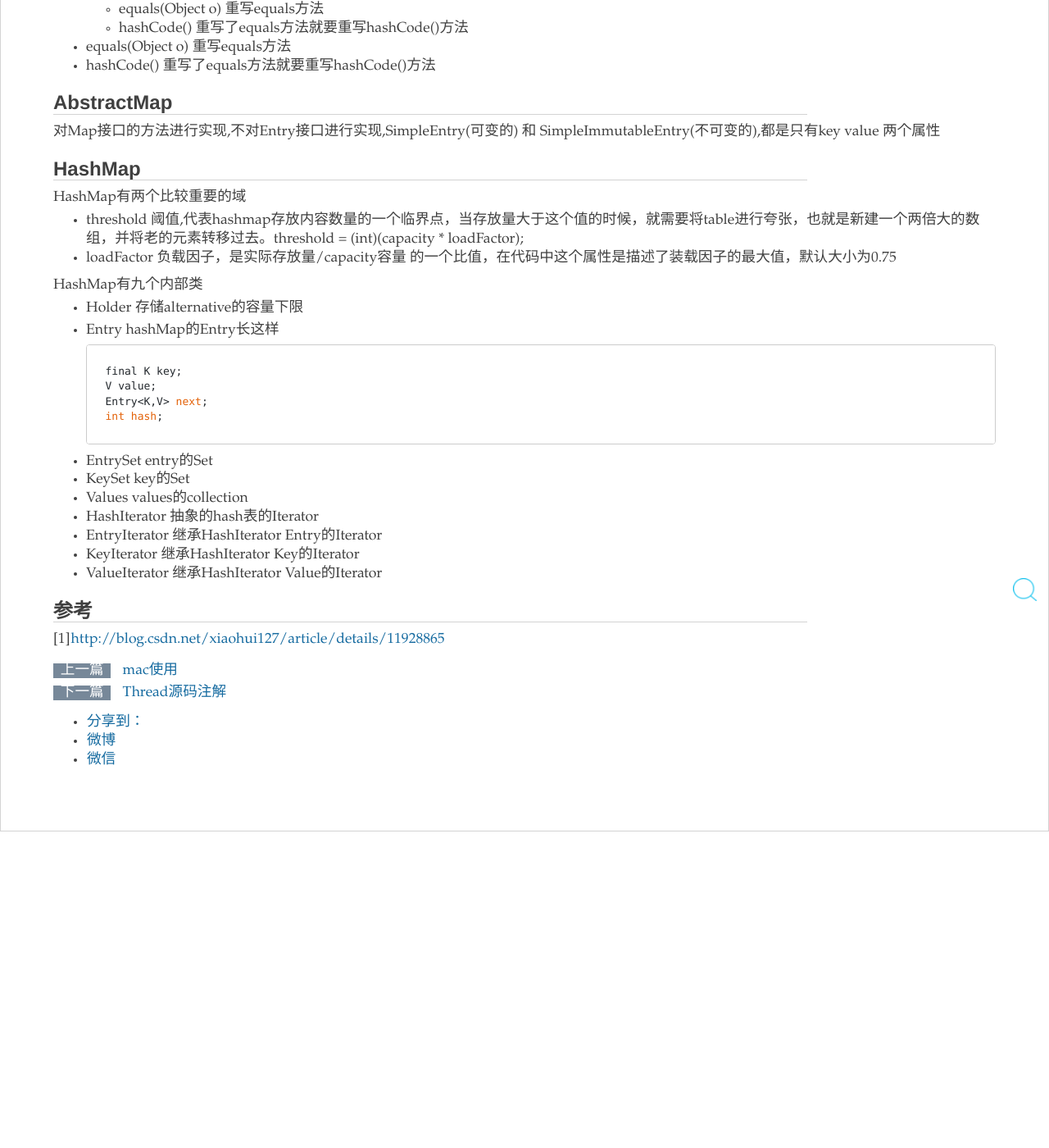
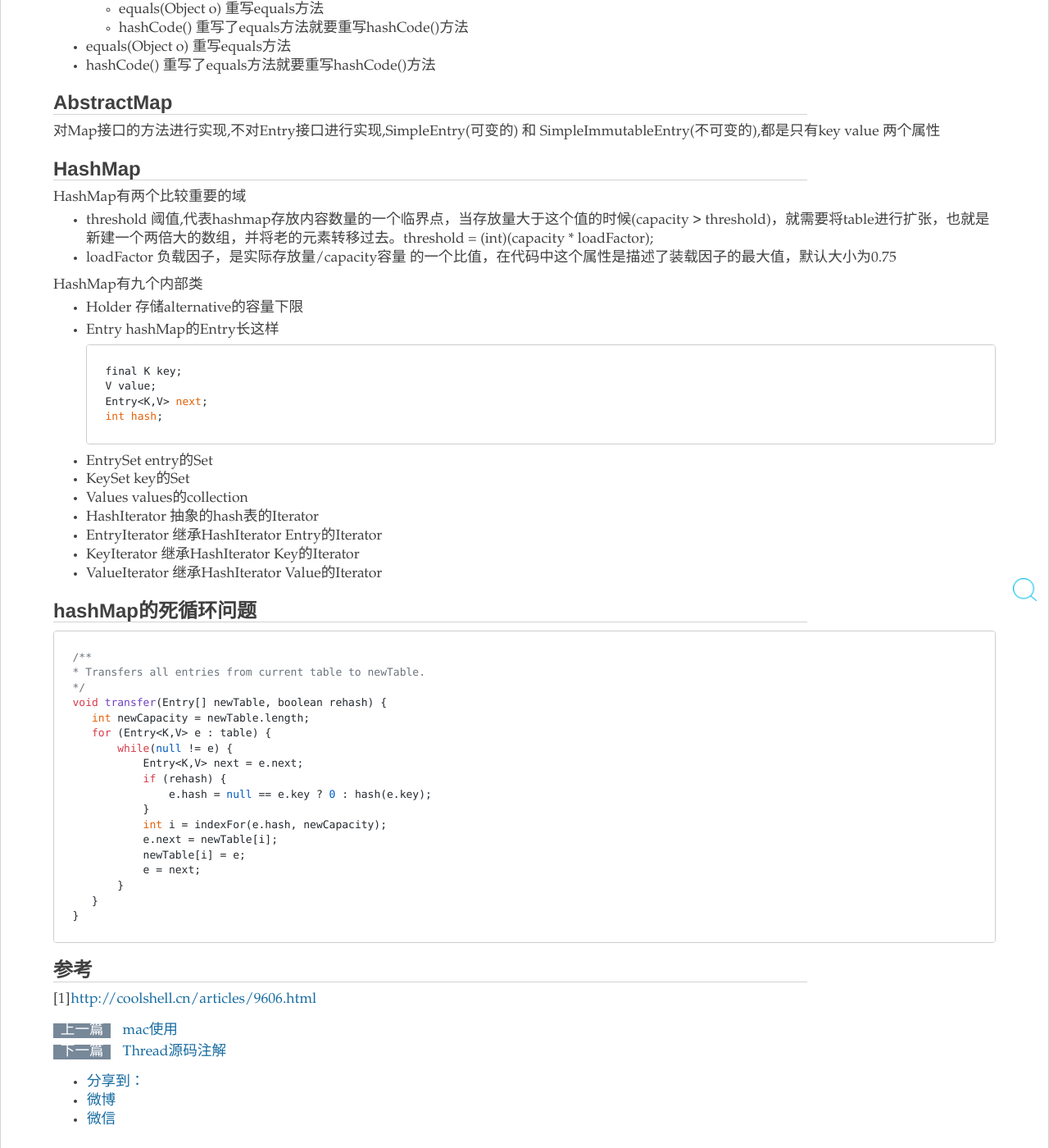
Before and after one commit to zy123a/lcj1992.github.com, a Jekyll site: the page built from _posts/java/jdk/2016-02-24-HashMap.md, in a window 1280 px wide and 1400 px high, scrolled down 1221 px. Shown: the whole window at 82% size. Built offline with Jekyll 4.4.1, drawn with Linux system fonts in a browser that asks for light colours; nearby versions of some CDN libraries; comment, search, counter and statistics services are not loaded; before the commit the page ends 2235 px from its top, so only the background shows below that.

Commit message:
Integer hashMap

````diff
--- a/_posts/java/jdk/2016-02-24-HashMap.md
+++ b/_posts/java/jdk/2016-02-24-HashMap.md
@@ -47,7 +47,7 @@ Map内部子接口Entry (条目), 用户存储一条一条的键值对
 ### HashMap
 HashMap有两个比较重要的域
 
-*   threshold 阈值,代表hashmap存放内容数量的一个临界点，当存放量大于这个值的时候，就需要将table进行夸张，也就是新建一个两倍大的数组，并将老的元素转移过去。threshold = (int)(capacity * loadFactor);
+*   threshold 阈值,代表hashmap存放内容数量的一个临界点，当存放量大于这个值的时候(capacity > threshold)，就需要将table进行扩张，也就是新建一个两倍大的数组，并将老的元素转移过去。threshold = (int)(capacity * loadFactor);
 *   loadFactor 负载因子，是实际存放量/capacity容量 的一个比值，在代码中这个属性是描述了装载因子的最大值，默认大小为0.75
 
 HashMap有九个内部类
@@ -67,7 +67,29 @@ HashMap有九个内部类
 *   KeyIterator 继承HashIterator Key的Iterator
 *   ValueIterator 继承HashIterator Value的Iterator
 
+### hashMap的死循环问题
+
+```
+/**
+* Transfers all entries from current table to newTable.
+*/
+void transfer(Entry[] newTable, boolean rehash) {
+   int newCapacity = newTable.length;
+   for (Entry<K,V> e : table) {
+       while(null != e) {
+           Entry<K,V> next = e.next;
+           if (rehash) {
+               e.hash = null == e.key ? 0 : hash(e.key);
+           }
+           int i = indexFor(e.hash, newCapacity);
+           e.next = newTable[i];
+           newTable[i] = e;
+           e = next;
+       }
+   }
+}
+```
 
 ### 参考
 
-[1]<http://blog.csdn.net/xiaohui127/article/details/11928865>
+[1]<http://coolshell.cn/articles/9606.html>
````
Also changed, not shown: _posts/java/2015-12-26-java_basic.md (+22 -7 lines), _posts/java/jdk/2016-03-07-Integer.md (added, +35 -0 lines).
